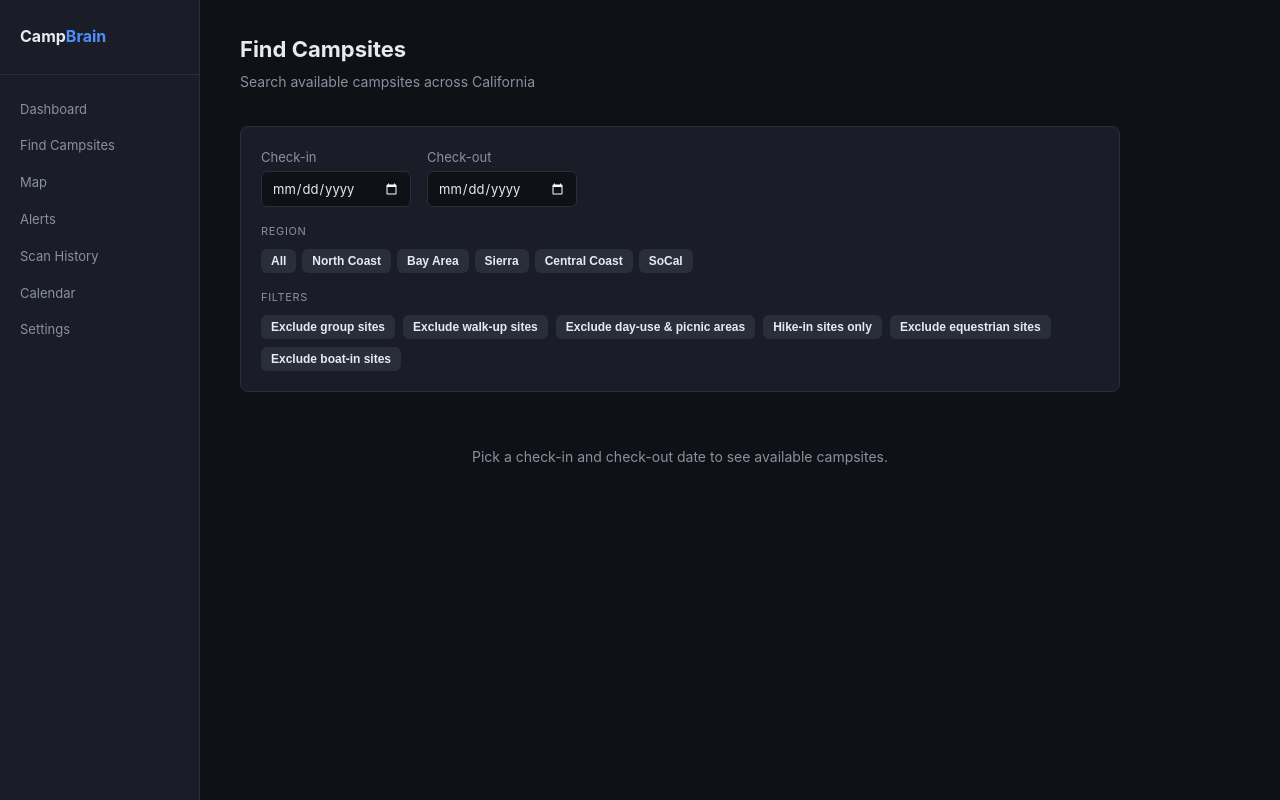
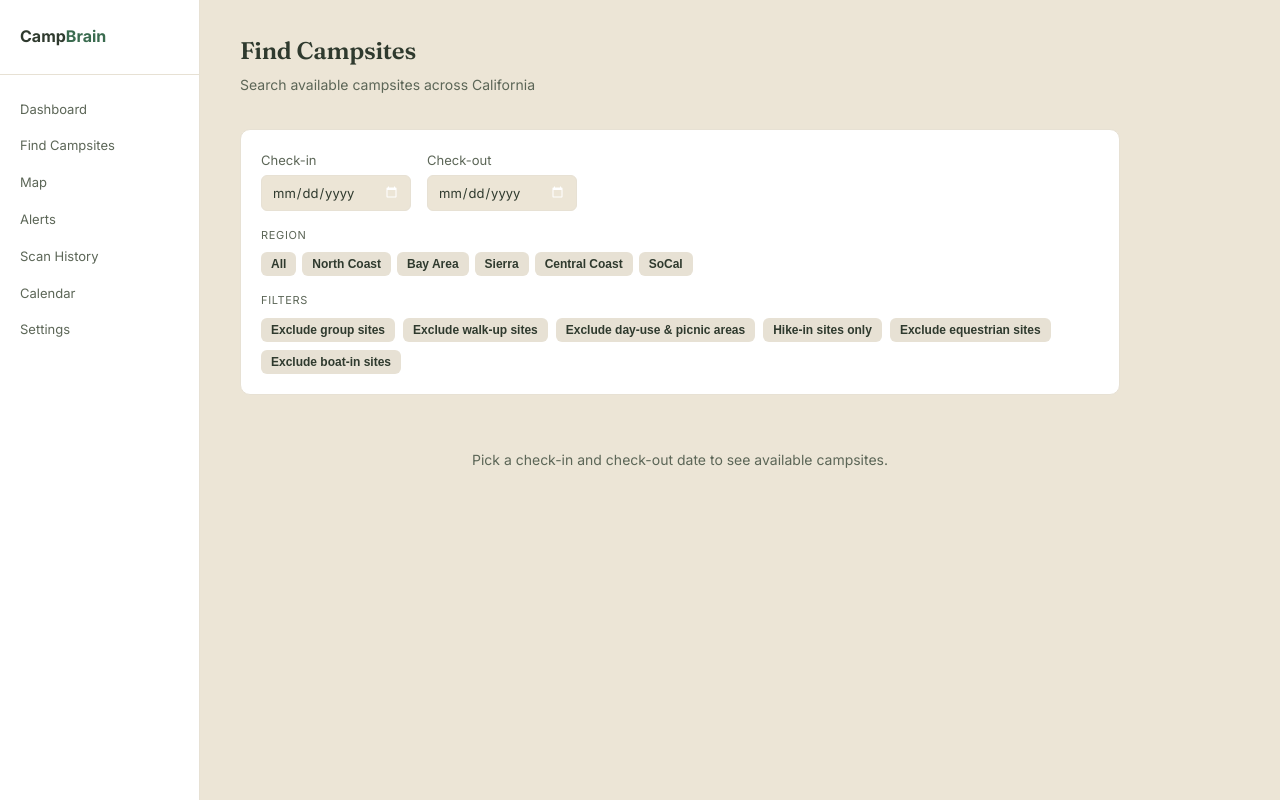
Before and after one commit to nimajel/campbrain, a Next.js app in the folder web/: page /explore in a window 1280 px wide. Built offline with nearby package versions, Linux system fonts and the light colour scheme.

Commit message:
feat(ui): load Fraunces+Inter and retokenize to Naturalist palette

```diff
--- a/web/app/globals.css
+++ b/web/app/globals.css
@@ -1,17 +1,26 @@
 *, *::before, *::after { box-sizing: border-box; }
 
 :root {
-  --bg: #0f1117;
-  --surface: #1a1d27;
-  --border: #2a2d3a;
-  --text: #e8eaf0;
-  --muted: #8b90a0;
-  --accent: #4f8ef7;
-  --green: #3ecf8e;
-  --red: #ff6b6b;
-  --yellow: #f5c842;
-  --radius: 8px;
-  --font: 'Inter', system-ui, -apple-system, sans-serif;
+  --bg: #ece5d6;            /* tinted sand page background */
+  --surface: #ffffff;       /* cards, panels, fields */
+  --surface-2: #fbfaf6;     /* off-white page body */
+  --surface-sunken: #f6f3ec;/* inset rows, segmented tracks */
+  --border: #e7e1d4;
+  --text: #2f3a2e;          /* deep forest */
+  --muted: #5c6657;
+  --accent: #3a6b4f;        /* forest green */
+  --accent-soft: #e3efe6;
+  --green: #3a6b4f;         /* available/match unified with accent */
+  --red: #b3402f;           /* muted brick */
+  --yellow: #c4582a;        /* sunset accent (kept name for back-compat) */
+  --warn: #c4582a;
+  --warn-soft: #f6e7d6;
+  --radius: 10px;
+  --radius-lg: 16px;
+  --shadow-sm: 0 1px 3px rgba(60,70,50,.10);
+  --shadow-float: 0 8px 26px rgba(40,40,30,.18);
+  --font: var(--font-inter), 'Inter', system-ui, -apple-system, sans-serif;
+  --font-display: var(--font-fraunces), 'Fraunces', Georgia, serif;
 }
 
 html, body { margin: 0; padding: 0; background: var(--bg); color: var(--text); font-family: var(--font); font-size: 14px; line-height: 1.6; }
@@ -51,8 +60,8 @@ a:hover { text-decoration: underline; }
 
 .main { flex: 1; padding: 32px 40px; max-width: 960px; display: flex; flex-direction: column; min-height: 0; }
 
-h1 { font-size: 22px; font-weight: 700; margin: 0 0 4px; }
-h2 { font-size: 16px; font-weight: 600; margin: 0 0 12px; }
+h1 { font-family: var(--font-display); font-size: 24px; font-weight: 600; letter-spacing: -.01em; margin: 0 0 4px; }
+h2 { font-family: var(--font-display); font-size: 18px; font-weight: 600; margin: 0 0 12px; }
 h3 { font-size: 14px; font-weight: 600; margin: 0 0 8px; }
 
 .page-header { margin-bottom: 32px; }
--- a/web/app/layout.tsx
+++ b/web/app/layout.tsx
@@ -1,5 +1,9 @@
 import type { Metadata } from 'next';
 import './globals.css';
+import { Inter, Fraunces } from 'next/font/google';
+
+const inter = Inter({ subsets: ['latin'], variable: '--font-inter', display: 'swap' });
+const fraunces = Fraunces({ subsets: ['latin'], variable: '--font-fraunces', display: 'swap' });
 
 export const metadata: Metadata = {
   title: 'CampBrain',
@@ -8,7 +12,7 @@ export const metadata: Metadata = {
 
 export default function RootLayout({ children }: { children: React.ReactNode }) {
   return (
-    <html lang="en">
+    <html lang="en" className={`${inter.variable} ${fraunces.variable}`}>
       <body>
         <div className="layout">
           <aside className="sidebar">
```
